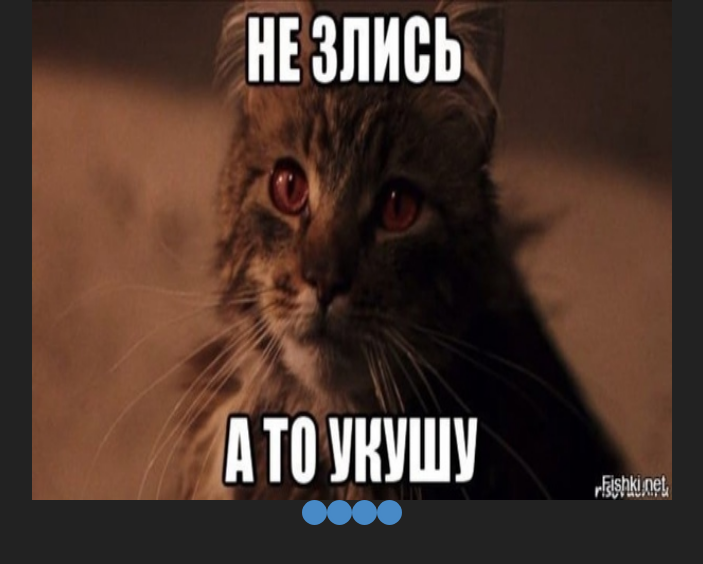
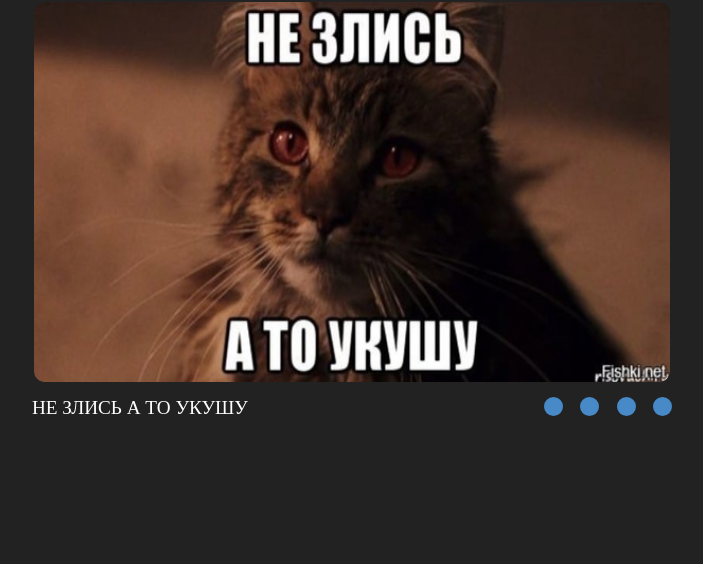
Before and after one commit to ArishaSuperNyasha/cssMemeSlider, a plain HTML site: page index.html in a window 1280 px wide. Shown: the top 564 px of the page, without its empty margins (288-991 px from the left). Drawn offline with Linux system fonts and the light colour scheme.

Commit message:
feat: add text slider and frame with round angles Sat, Aug 19, 2023  3:40:35 PM

```diff
--- a/index.html
+++ b/index.html
@@ -4,15 +4,15 @@
     <meta charset="utf-8" />
     <title></title>
     <meta name="viewport" content="width=device-width, height=device-height, initial-scale=1.0, user-scalable=yes">
-    <link rel="stylesheet" href="style.css">
     <style>
         :root {
             --my-blue: rgb(72, 138, 199);
+            --my-greyBlack: rgb(34, 34, 34);
         }
 
         html {
             overflow: hidden;
-            background-color: rgb(34, 34, 34);
+            background-color: var(--my-greyBlack);
         }
 
         body {
@@ -25,15 +25,27 @@
         }
 
         .memeSlider__circles {
-            display: flex; justify-content: center;
+            display: flex; justify-content: space-between;
+            width: 50vw;
+            border-left: 25vw solid var(--my-greyBlack); border-right: 28vw solid var(--my-greyBlack);
+            flex-direction: row-reverse;
+            margin-top: 1vw;
         }
 
 
         .memeSlider__carusel {
-            height: 500px; width: 50vw;
-            border-left: 25vw solid rgb(34, 34, 34); border-right: 25vw solid rgb(34, 34, 34);
+            height: max-content; width: 50vw;
+            border-left: 25vw solid var(--my-greyBlack); border-right: 28vw solid var(--my-greyBlack);
             background-color: rgba(0, 0, 0, 0);
-            display: flex; justify-content: center
+            display: flex; justify-content: center;
+        }
+
+        .memeSlider__carusel_border {
+            display: flex; justify-content: center;
+            height: 30vw; width: 50vw;
+            outline: 10px solid var(--my-greyBlack);
+            outline-offset: -2px;
+            border-radius: 1vw;
         }
 
         .memeSlider__carusel [data-index="0"] {
@@ -41,37 +53,78 @@
         }
 
         .memeSlider__img {
-            width: 50vw; height: 500px; width: 50vw;
+            width: 50vw; height: 30vw; min-width: 50vw;
             z-index: -1;
             transition: 0.4s;
         }
 
         .memeSlider__circle {
-            width: 25px; height: 25px;
-            border: 3px solid var(--my-blue); background-color: var(--my-blue);
+            width: 1.5vw; height: 1.5vw;
+            border: 2px solid var(--my-blue); background-color: var(--my-blue);
             border-radius: 25px;
+        }
+
+        .memeSlider__circles__text {
+            display: flex; flex-direction: row;
+            color: white;
+            max-width: 30vw; border-right: 10vw solid var(--my-greyBlack);
+            justify-content: center;
+        }
+
+        .memeSlider__circles__text [data-index="0"] {
+            margin-left: 94vw;
+        }
+
+        .memeSlider__circles__butnsContainer {
+            height: auto; width: 10vw;
+            background-color: var(--my-greyBlack);
+            flex-grow: 1;
+            display: flex; justify-content: space-between;
+        }
+
+        .memeSlider__circles__text p {
+            font-size: 1.5vw;
+            min-width: 31vw; width: max-content;
+            z-index: -1;
+            margin: 0;
+            transition: 0.4s;
         }
 
 
         .memeSlider__circle:focus {
-            border: 3px solid var(--my-blue); background-color: rgba(0, 0, 0, 0);
+            border: 2px solid var(--my-blue); background-color: rgba(0, 0, 0, 0);
         }
 
         .memeSlider__circle:hover {
             filter: brightness(10);
         }
 
-        .memeSlider__circles:has(> [data-index="0"]:focus) + .memeSlider__carusel [data-index="0"]{
+
+        .memeSlider__circles:has([data-index="0"]:focus) + .memeSlider__carusel .memeSlider__carusel_border [data-index="0"]{
             padding-left: 150vw;
         }
-        .memeSlider__circles:has(> [data-index="1"]:focus) + .memeSlider__carusel [data-index="0"]{
+        .memeSlider__circles:has([data-index="1"]:focus) + .memeSlider__carusel .memeSlider__carusel_border [data-index="0"]{
             padding-left: 50vw;
         }
-        .memeSlider__circles:has(> [data-index="2"]:focus) + .memeSlider__carusel [data-index="3"]{
+        .memeSlider__circles:has([data-index="2"]:focus) + .memeSlider__carusel .memeSlider__carusel_border [data-index="3"]{
             padding-right: 200vw;;
         }
-        .memeSlider__circles:has(> [data-index="3"]:focus) + .memeSlider__carusel [data-index="3"]{
+        .memeSlider__circles:has([data-index="3"]:focus) + .memeSlider__carusel .memeSlider__carusel_border [data-index="3"]{
             padding-right: 300vw;
+        }
+
+
+        .memeSlider__circles__butnsContainer:has([data-index="0"]:focus) + .memeSlider__circles__text [data-index="0"]{
+            padding-left: 0vw;
+        }
+        .memeSlider__circles__butnsContainer:has([data-index="1"]:focus) + .memeSlider__circles__text [data-index="3"]{
+            padding-right: 62vw;
+        }
+        .memeSlider__circles__butnsContainer:has([data-index="2"]:focus) + .memeSlider__circles__text [data-index="3"]{
+            padding-right: 124vw;
+        }
+        .memeSlider__circles__butnsContainer:has([data-index="3"]:focus) + .memeSlider__circles__text [data-index="3"]{
+            padding-right: 186vw;
         }
     </style>
 </head>
@@ -79,18 +132,28 @@
     <main>
         <div class="memeSlider">
             <div class="memeSlider__circles">
+                <div class="memeSlider__circles__butnsContainer">
                     <button class="memeSlider__circle" data-index = '0'></button>
                     <button class="memeSlider__circle" data-index = '1'></button>
                     <button class="memeSlider__circle" data-index = '2'></button>
                     <button class="memeSlider__circle" data-index = '3'></button>
                 </div>
+                <div class="memeSlider__circles__text">
+                    <p data-index = '0'>НЕ ЗЛИСЬ А ТО УКУШУ</p>
+                    <p data-index = '1'>МИД РФ выражает глубокую ОЗАБОЧЕННОСТЬ</p>
+                    <p data-index = '2'>НЕ ТЯНИ КОТА ЗА ЧТО ПОПАЛО ПОГАСИ ДОЛГ!</p>
+                    <p data-index = '3'>Дякую за увагу! Тетяно Миколайивно,<br> поставте максимум</p>
+                </div>
+            </div>
             <div class="memeSlider__carusel">
+                <div class="memeSlider__carusel_border">
                     <img class="memeSlider__img" data-index = '0' src="kit1.jpg" alt="">
                     <img class="memeSlider__img" data-index = '1' src="kit2.jpg" alt="">
                     <img class="memeSlider__img" data-index = '2' src="kit3.jpg" alt="">
                     <img class="memeSlider__img" data-index = '3' src="kit4.jpg" alt="">
                 </div>
             </div>
+        </div>
     </main>
 </body>
 </html>
```
Lines whose indentation alone changed are shown as unchanged.
